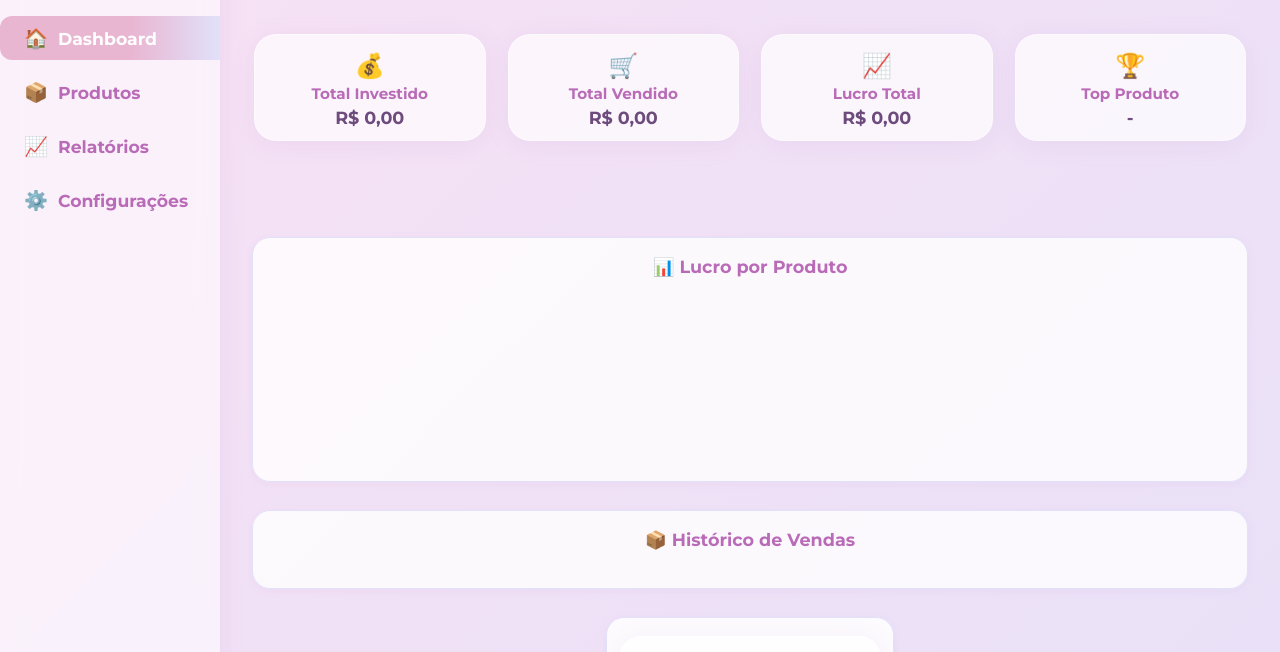
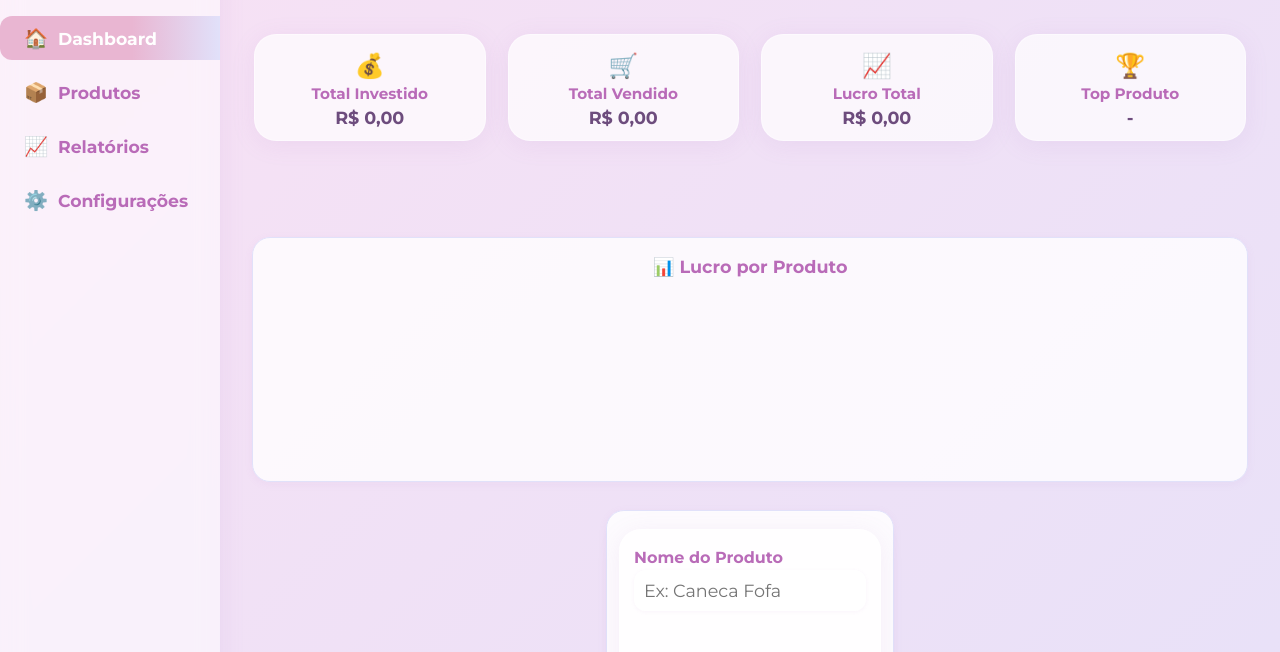
Before and after one commit to Brunacsg/bruCalculo, a website: page index.html in a window 1280 px wide. Shown: the part 82-734 px from the top of the page. Drawn offline with nearby package versions, Linux system fonts and the light colour scheme.

Commit message:
refactor: remover card/seção de histórico de vendas do dashboard

```diff
--- a/index.html
+++ b/index.html
@@ -74,10 +74,7 @@
                         <canvas id="lucroChart"></canvas>
                     </div>
                 </section>
-                <section class="dashboard-history" id="history-section">
-                    <div class="history-title"><span class="icon">📦</span> Histórico de Vendas</div>
-                    <div id="produtos-lista" class="produtos-lista"></div>
-                </section>
+
                 <section class="dashboard-form" id="form-section">
                     <form id="product-form" autocomplete="off">
                         <div class="input-group">
```
